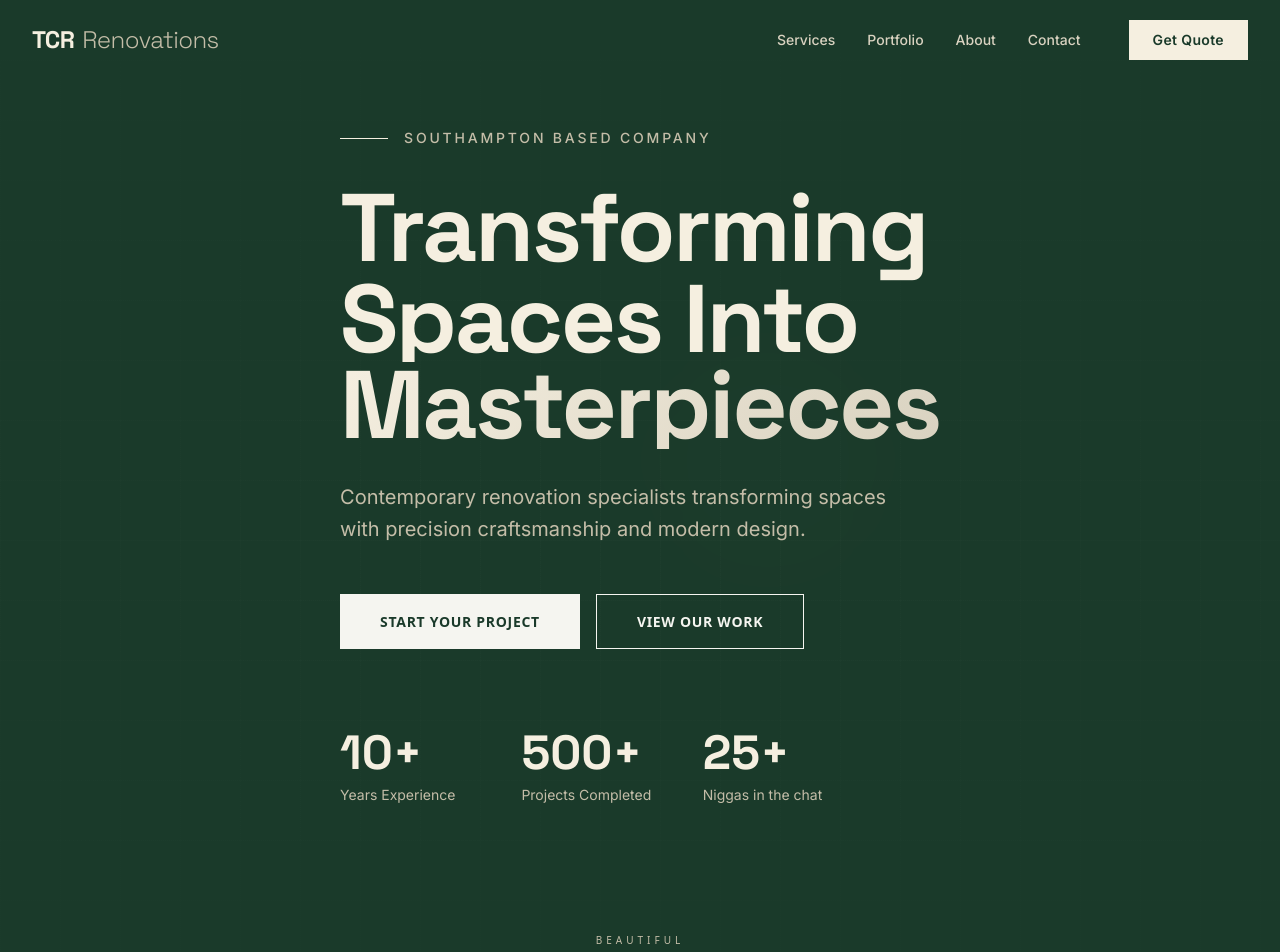
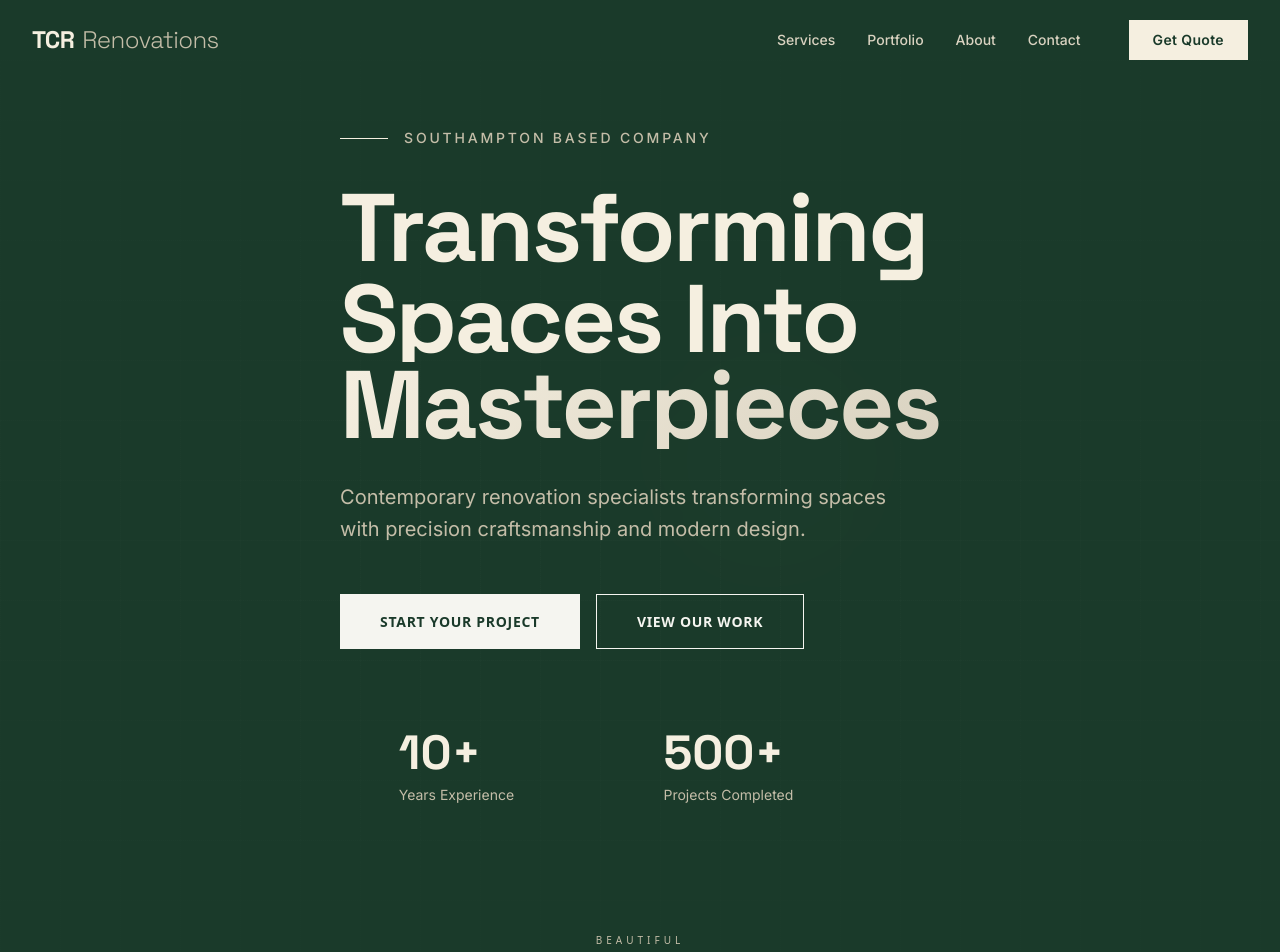
Before and after one commit to akielkucki/renovationsdemo2, a Next.js app: page / in a window 1280 px wide. Shown: the top 952 px of the page. Built offline with nearby package versions, Linux system fonts and the light colour scheme.

Commit message:
Removed gap between numbers

```diff
--- a/src/components/Hero.tsx
+++ b/src/components/Hero.tsx
@@ -153,7 +153,7 @@ export function Hero() {
             initial={{ opacity: 0, y: 30 }}
             animate={{ opacity: 1, y: 0 }}
             transition={{ duration: 0.8, delay: 0.9 }}
-            className="mt-20 grid grid-cols-3 gap-8 max-w-lg"
+            className="mt-20 flex justify-around gap-8 max-w-lg"
           >
             <div>
               <div className="font-[family-name:var(--font-space-grotesk)] text-4xl md:text-5xl font-bold text-foreground">
@@ -163,6 +163,7 @@ export function Hero() {
                 Years Experience
               </div>
             </div>
+
             <div>
               <div className="font-[family-name:var(--font-space-grotesk)] text-4xl md:text-5xl font-bold text-foreground">
                 {siteConfig.company.projectsCompleted}+
@@ -171,14 +172,7 @@ export function Hero() {
                 Projects Completed
               </div>
             </div>
-            <div>
-              <div className="font-[family-name:var(--font-space-grotesk)] text-4xl md:text-5xl font-bold text-foreground">
-                {siteConfig.company.awardsWon}+
-              </div>
-              <div className="mt-2 font-[family-name:var(--font-inter)] text-sm text-muted">
-                Niggas in the chat
-              </div>
-            </div>
+
           </motion.div>
         </div>
       </div>
```
